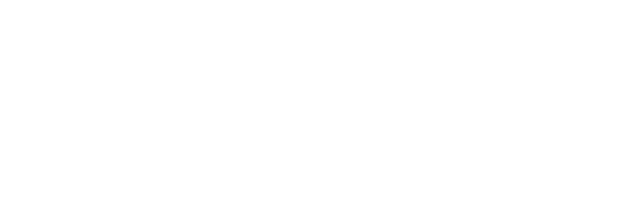
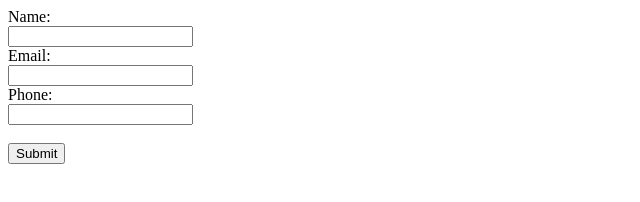
Before and after one commit to acciojob/validate-inputs-Rashmi-Salunkhe, a website: page main.html in a window 1280 px wide. Shown: the whole page, without its empty margins (0-640 px from the left). Drawn offline with Linux system fonts and the light colour scheme.

Commit message:
Update main.html

```diff
--- a/main.html
+++ b/main.html
@@ -8,6 +8,18 @@
 
 <body>
 	<!-- the entire body must be written by student -->
+	<form id="myform">
+		<label for="name">Name:</label><br>
+		<input type="text" id="name" name="name" required /><br>
+
+		<label for="email">Email:</label><br>
+		<input type="text" id="email" name="email" required /><br>
+
+		<label for="phone">Phone:</label><br>
+		<input type="text" id="phone" name="phone" required /><br><br>
+
+		<input type="submit" />
+	</form>
     <script type="text/javascript" src="./script.js">
 </script>
 
```
